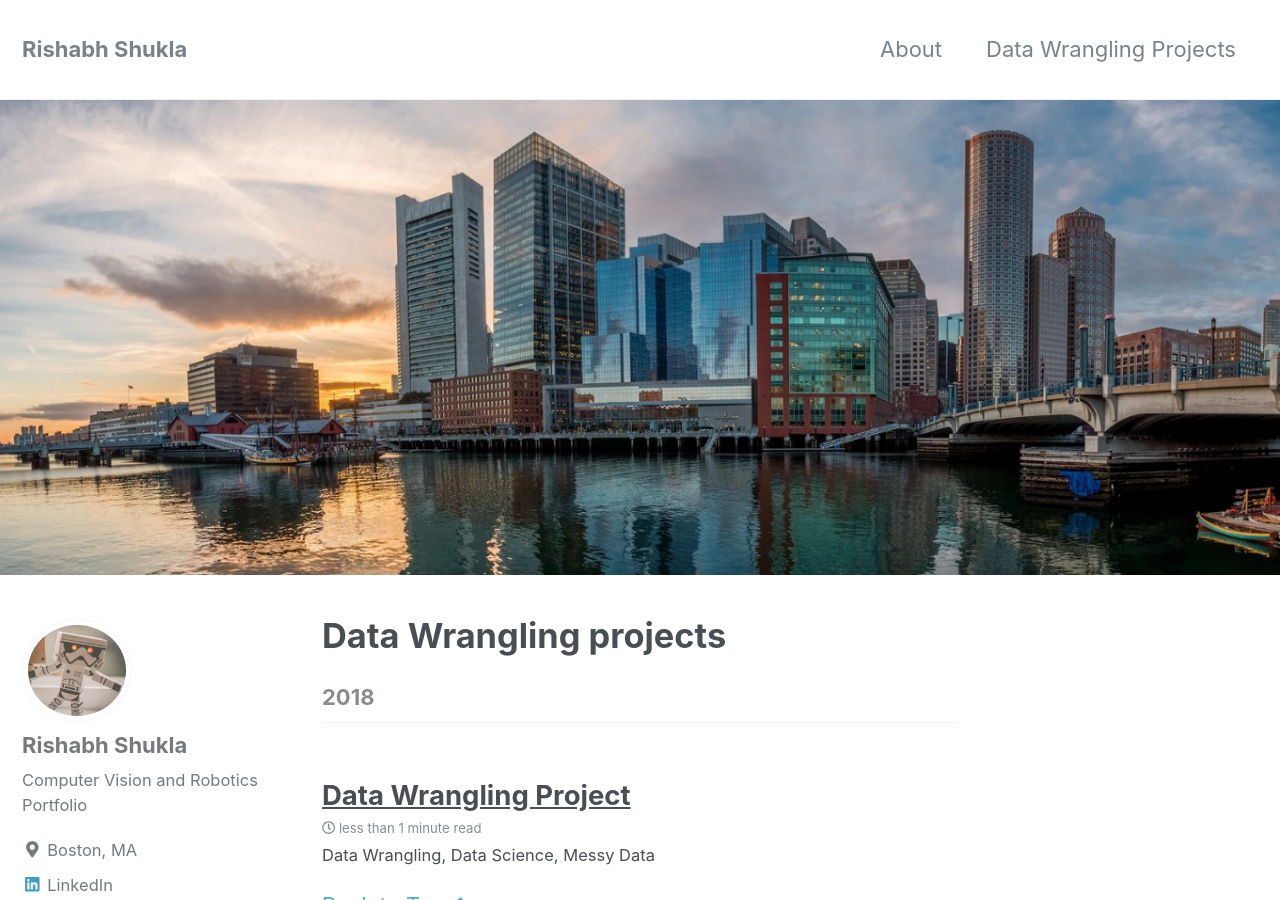
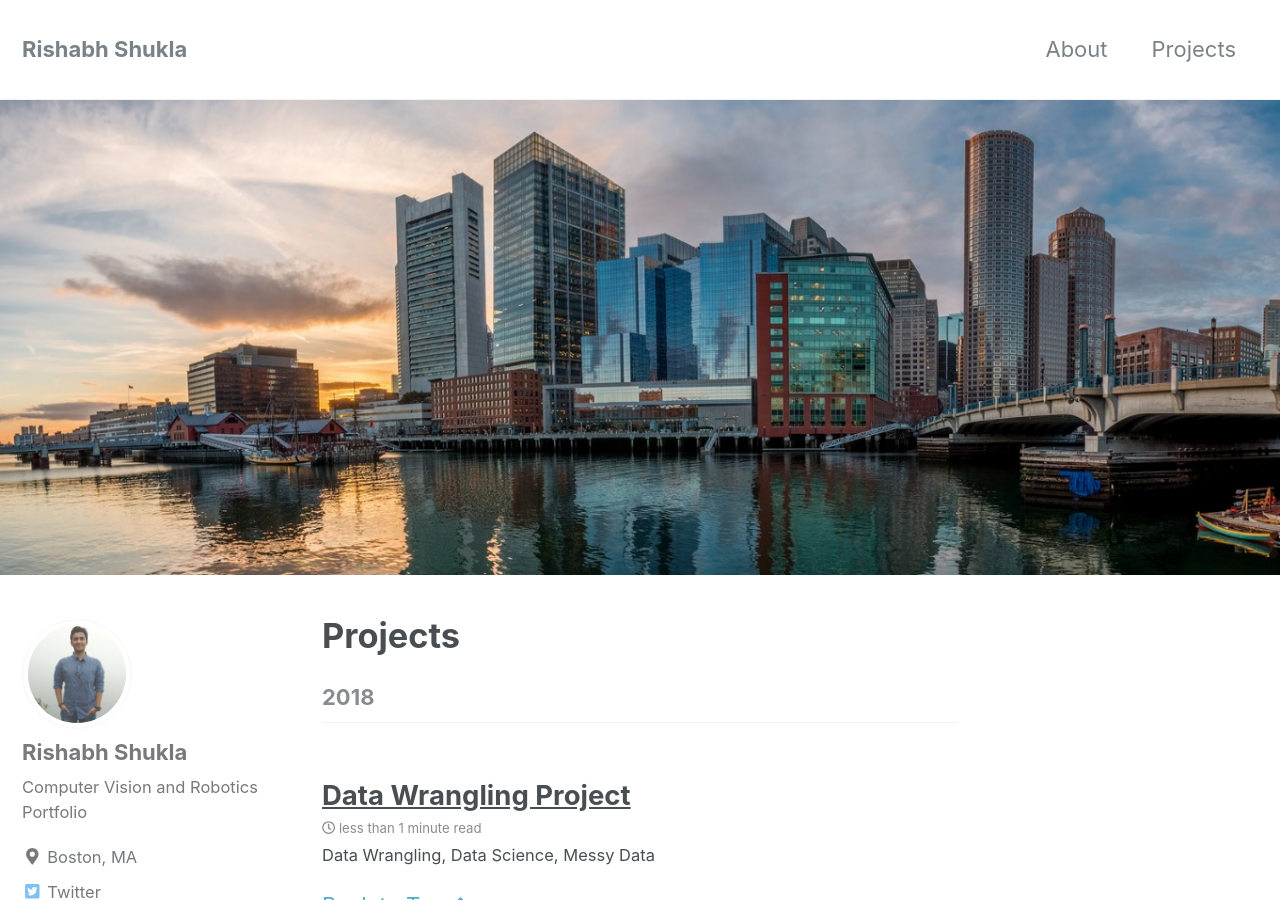
Before and after one commit to rishabhgks/rishabhgks.github.io, a Jekyll site: the page built from _pages/machinelearning.md, in a window 1280 px wide and 900 px high. Built offline with Jekyll 4.4.1, drawn with Linux system fonts in a browser that asks for light colours; nearby versions of some CDN libraries.

Commit message:
Commiting profile changes

```diff
--- a/_config.yml
+++ b/_config.yml
@@ -85,7 +85,7 @@
 # Site Author
 author:
   name             : "Rishabh Shukla"
-  avatar           : "/images/bio-pic-2.jpg" # path of avatar image, e.g. "/assets/images/bio-photo.jpg"
+  avatar           : "/images/bio-pic-1.jpg" # path of avatar image, e.g. "/assets/images/bio-photo.jpg"
   bio              : "Computer Vision and Robotics Portfolio"
   location         : "Boston, MA"
   email            :
@@ -109,7 +109,7 @@
   stackoverflow    : # "123456/username" (the last part of your profile url, e.g. https://stackoverflow.com/users/123456/username)
   steam            : # "steamId" (the last part of your profile url, e.g. https://steamcommunity.com/id/steamId/)
   tumblr           :
-  twitter          :
+  twitter          : "now_rish"
   vine             :
   weibo            :
   xing             :
--- a/_data/navigation.yml
+++ b/_data/navigation.yml
@@ -2,7 +2,7 @@
 main:
   - title: "About"
     url: /about/
-  - title: "Data Wrangling Projects"
+  - title: "Projects"
     url: /data-wrangling/
   # - title: "About"
   #   url: https://mmistakes.github.io/minimal-mistakes/about/
--- a/_pages/machinelearning.md
+++ b/_pages/machinelearning.md
@@ -1,7 +1,7 @@
 ---
 layout: posts
 permalink: /data-wrangling/
-title: "Data Wrangling projects"
+title: "Projects"
 author_profile: true
 header:
   image: "/images/fort point.png"
```
Also changed, not shown: images/bio-pic-1.jpg (added).
